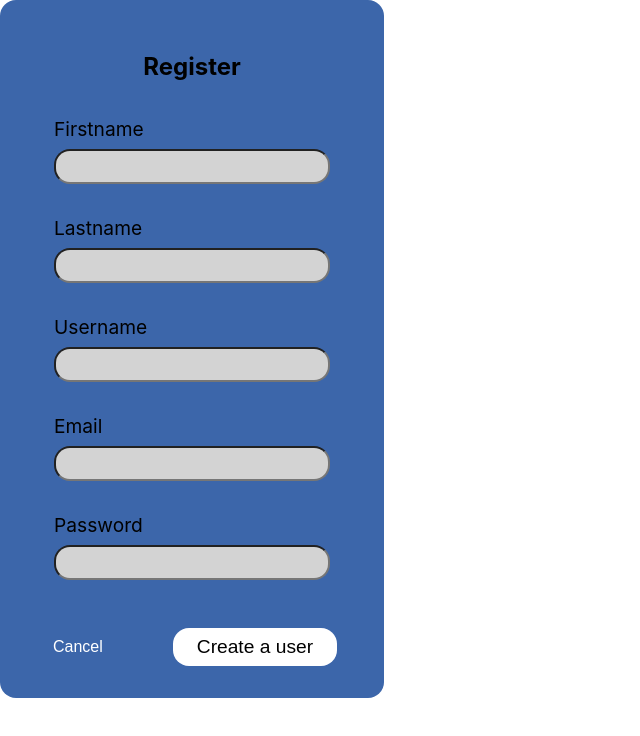
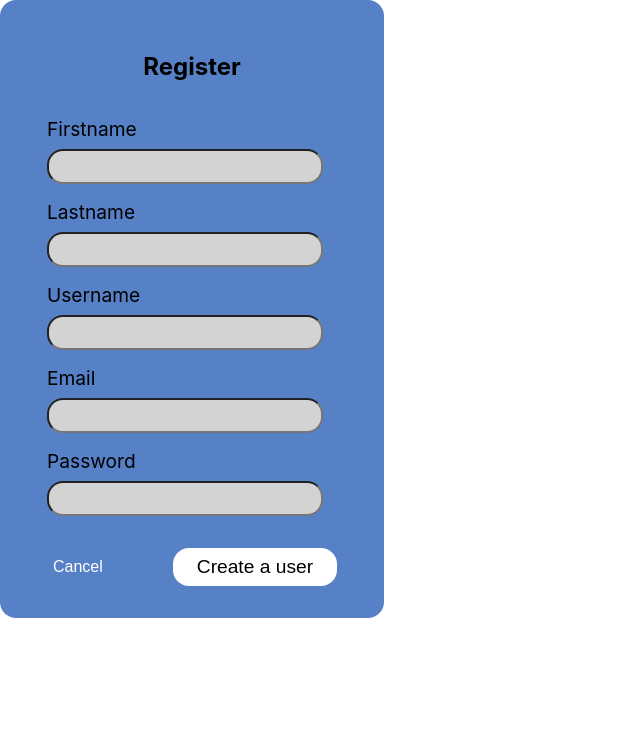
Before and after one commit to posanrobi/BusReservationSystem, a React (Create React App) app in the folder frontend/app-frontend/: page /signup in a window 1280 px wide. Shown: the top 736 px of the page, without its empty margins (0-640 px from the left). Built offline with nearby package versions, Linux system fonts and the light colour scheme.

Commit message:
validation

```diff
--- a/frontend/app-frontend/src/components/Auth.module.css
+++ b/frontend/app-frontend/src/components/Auth.module.css
@@ -26,7 +26,7 @@
 }
 
 .loginContainer {
-  background-color: rgb(60, 102, 170);
+  background-color: rgb(87, 129, 198);
   border-radius: 1rem;
   width: 20rem;
   padding: 2rem;
@@ -38,7 +38,7 @@
 }
 
 .labelInput {
-  padding: 1rem;
+  padding-top: 1rem;
 
   display: flex;
   flex-direction: column;
@@ -87,7 +87,10 @@
 }
 
 .error {
+  padding-left: 0.5rem;
   color: red;
+  border-radius: 1rem;
+  width: fit-content;
 }
 
 .successMessage {
--- a/frontend/app-frontend/src/components/Login.jsx
+++ b/frontend/app-frontend/src/components/Login.jsx
@@ -1,4 +1,4 @@
-import { useState } from "react";
+import { useState, useEffect } from "react";
 import classes from "./Auth.module.css";
 import axios from "axios";
 import { useNavigate } from "react-router-dom";
@@ -11,6 +11,7 @@ export default function Login() {
 
   const [errors, setErrors] = useState({});
   const [submitted, setSubmitted] = useState(false);
+  //const [isFormValid, setIsFormValid] = useState(true);
 
   const navigate = useNavigate();
 
@@ -55,13 +56,16 @@ export default function Login() {
           localStorage.setItem("user", JSON.stringify(response.data));
         }
 
-        console.log("Login successful");
         console.log(response.data);
 
         setSubmitted(true);
-        //navigate("/home");
+        setTimeout(() => {
+          navigate("/home");
+        }, 2000);
       } catch (error) {
-        console.error("Login error", error.response.data);
+        //console.error("Login error", error.response.data);
+        console.log(error.response.data.message);
+        setSubmitted(false);
       }
     }
   }
@@ -91,7 +95,6 @@ export default function Login() {
                 name="username"
                 id="username"
                 value={formData.username}
-                required
                 onChange={handleInputChange}
               />
             </div>
@@ -109,7 +112,6 @@ export default function Login() {
                 name="password"
                 id="password"
                 value={formData.password}
-                required
                 onChange={handleInputChange}
               />
             </div>
@@ -121,7 +123,7 @@ export default function Login() {
               <button className={classes.cancelBtn} onClick={closeHandler}>
                 Cancel
               </button>
-              <button className={classes.authBtn} disabled={!isFormValid}>
+              <button className={classes.authBtn} /*disabled={!isFormValid}*/>
                 Sign in
               </button>
             </div>
```
